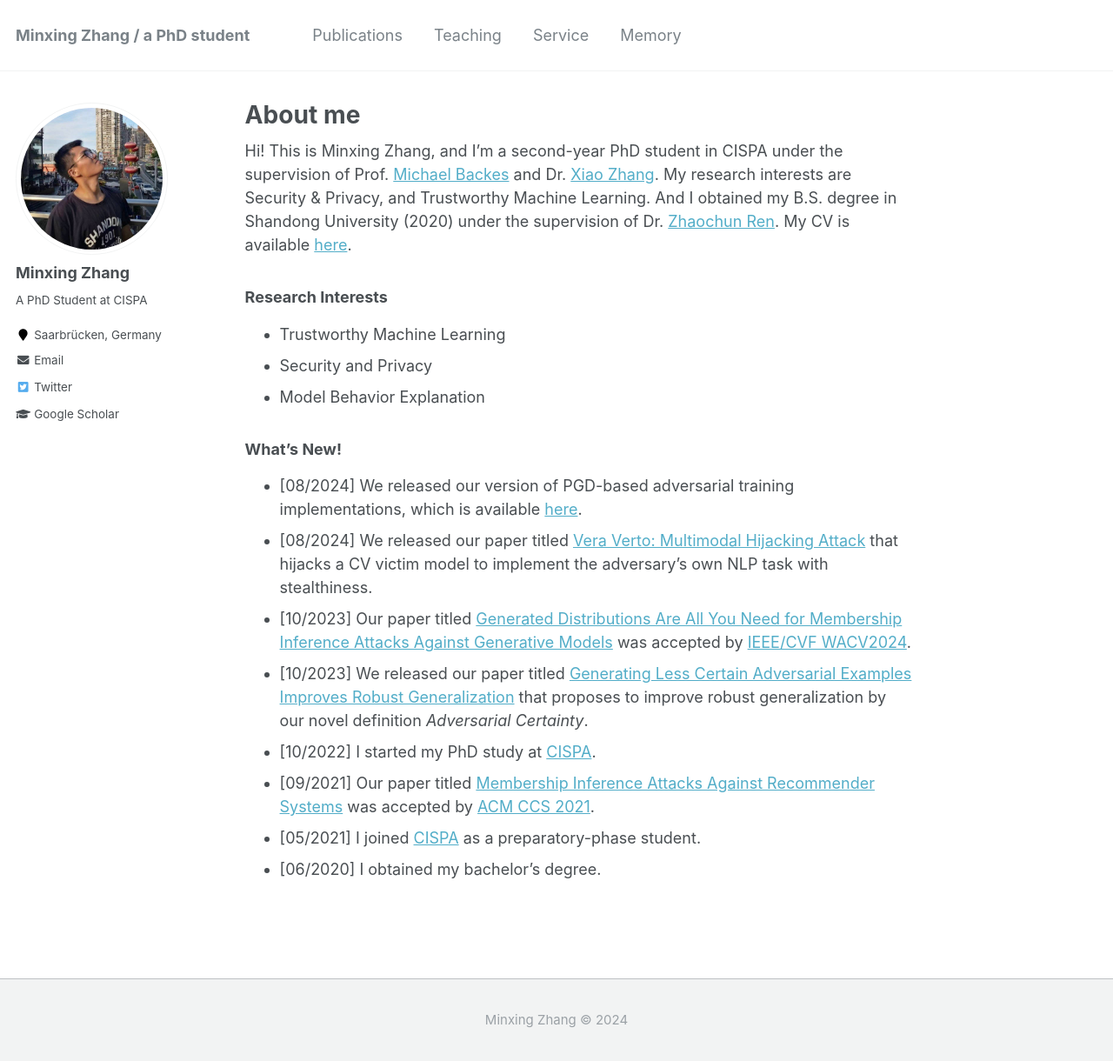
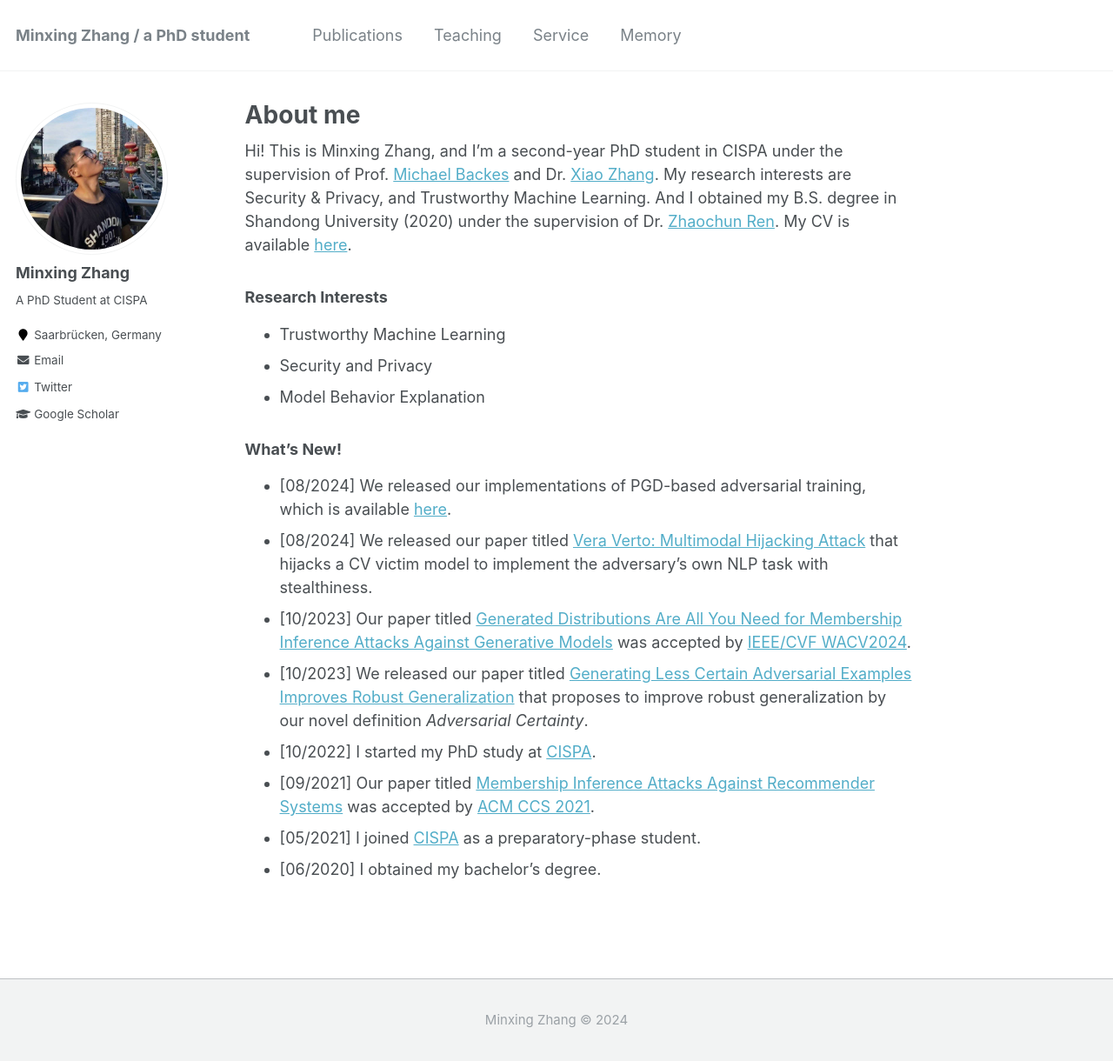
Before and after one commit to WJEN-orz/WJEN-orz.github.io, a Jekyll site: the page built from _pages/about.md, in a window 1280 px wide and 1220 px high. Shown: the whole window at 87% size. Built offline with Jekyll 4.4.1, drawn with Linux system fonts in a browser that asks for light colours.

Commit message:
Update about.md

```diff
--- a/_pages/about.md
+++ b/_pages/about.md
@@ -19,7 +19,7 @@ My CV is available [here](./CV.pdf).
 
 ### What's New!
 
-- [08/2024] We released our version of PGD-based adversarial training implementations, which is available [here](https://github.com/minxingzhang/PGD).
+- [08/2024] We released our implementations of PGD-based adversarial training, which is available [here](https://github.com/minxingzhang/PGD).
 - [08/2024] We released our paper titled [Vera Verto: Multimodal Hijacking Attack](https://arxiv.org/abs/2408.00129) that hijacks a CV victim model to implement the adversary's own NLP task with stealthiness.
 - [10/2023] Our paper titled [Generated Distributions Are All You Need for Membership Inference Attacks Against Generative Models](https://ieeexplore.ieee.org/document/10484149) was accepted by [IEEE/CVF WACV2024](https://wacv2024.thecvf.com/).
 - [10/2023] We released our paper titled [Generating Less Certain Adversarial Examples Improves Robust Generalization](https://arxiv.org/abs/2310.04539) that proposes to improve robust generalization by our novel definition _Adversarial Certainty_.
```
